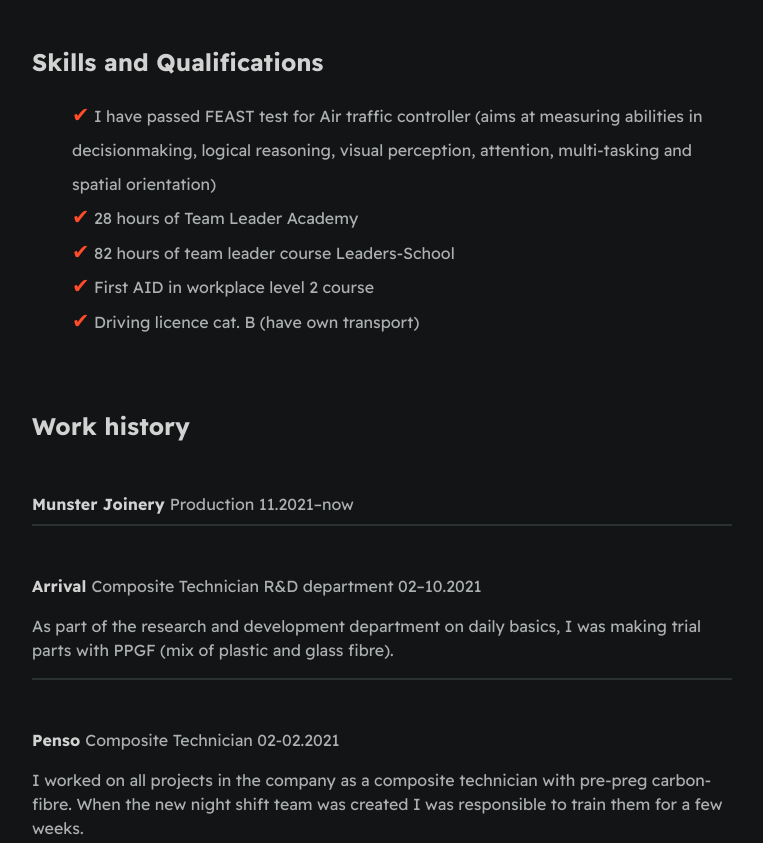
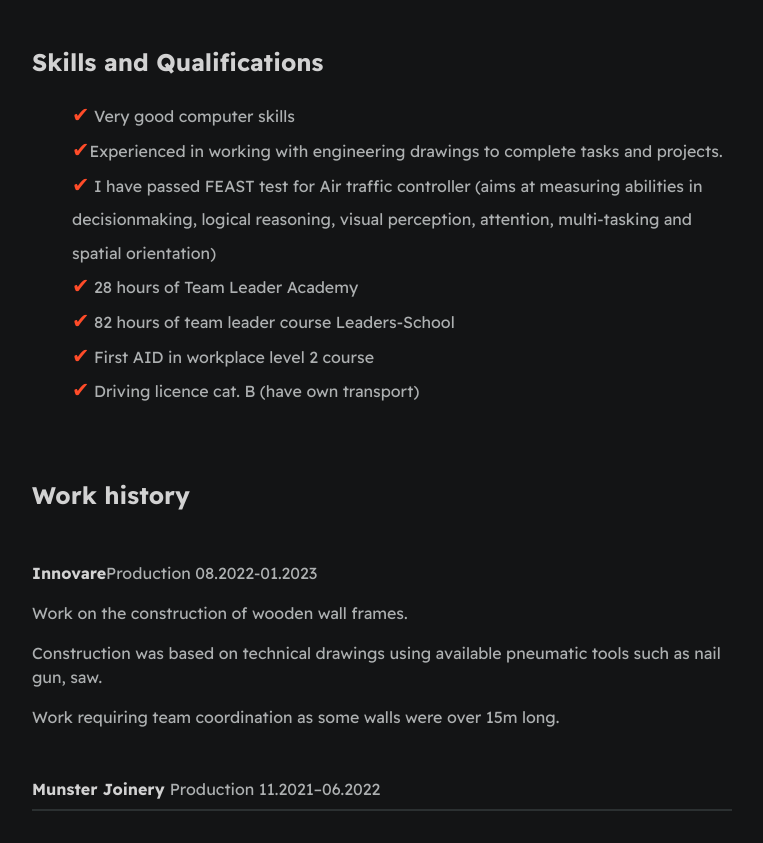
Before and after one commit to DieBijacz/Resume---website, a plain HTML site: page index.html in a window 1280 px wide. Shown: the part 400-1243 px from the top of the page, without its empty margins (258-1021 px from the left). Drawn offline with Linux system fonts and the light colour scheme; files whose address does not match are found by name.

Commit message:
Update index.html

```diff
--- a/index.html
+++ b/index.html
@@ -31,6 +31,8 @@
     <section id="skills" class="section-page">
       <h2>Skills and Qualifications</h2>
       <ul>
+        <li><span>✔</span> Very good computer skills</li>
+        <li><span>✔</span>Experienced in working with engineering drawings to complete tasks and projects.</li>
         <li><span>✔</span> I have passed FEAST test for Air traffic controller (aims at measuring abilities in
           decisionmaking,
           logical
@@ -55,7 +57,13 @@
     <section id="jobs" class="section-page">
       <h2>Work history</h2>
       <div class="title">
-        <strong>Munster Joinery </strong><span>Production 11.2021–now</span>
+        <strong>Innovare</strong><span>Production 08.2022-01.2023</span>
+        <p>Work on the construction of wooden wall frames. </p>
+        <p>Construction was based on technical drawings using available pneumatic tools such as nail gun, saw.</p>
+        <p>Work requiring team coordination as some walls were over 15m long.</p>
+      </div>
+      <div class="title">
+        <strong>Munster Joinery </strong><span>Production 11.2021–06.2022</span>
       </div>
       <hr>
       <div class="title">
```
